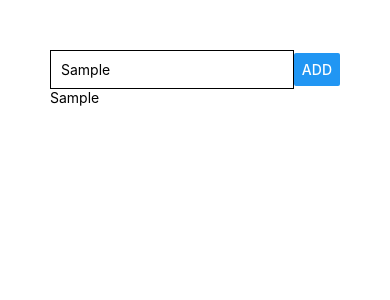
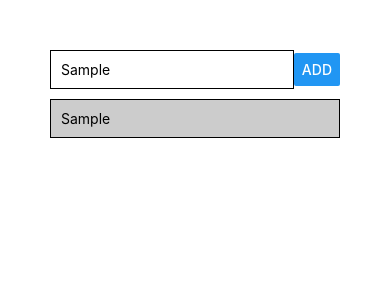
Before and after one commit to oguzhanturgut/first-react-native-project, a React Native app: screen / in a window 390 px wide. Both pictures are taken after typing "Sample" into the empty fields and a click on the button "ADD". Shown: the top 300 px of the page. Built offline with nearby package versions, Linux system fonts and the light colour scheme.

Commit message:
add FlatList for Todo list

```diff
--- a/App.js
+++ b/App.js
@@ -1,11 +1,11 @@
 import React, {useState} from 'react';
-import { StyleSheet,Text, View, Button, TextInput} from 'react-native';
+import { StyleSheet,Text, View, Button, TextInput, ScrollView, FlatList} from 'react-native';
 
 export default function App() {
   const [todo, setTodo] = useState('');
   const [todos, setTodos] = useState([]);
   const todoInputHandler = todoText => setTodo(todoText);
-  const addTodoHandler = () => setTodos(prevTodos =>  [...prevTodos, todo]);
+  const addTodoHandler = () => setTodos(prevTodos =>  [...prevTodos, {key:Math.random().toString(), text:todo}]);
 
     return (
         <View style={styles.screen}>
@@ -16,9 +16,9 @@ export default function App() {
                 />
                 <Button title="ADD" onPress={addTodoHandler}/>
             </View>
-        <View>
-          {todos.map(todo => <Text key={todo}>{todo}</Text>)}
-        </View>
+            <FlatList data={todos}
+                      renderItem={data => <View style={styles.listItem}><Text>{data.item.text}</Text></View>}
+            />
         </View>
 
     );
@@ -29,5 +29,5 @@ const styles = StyleSheet.create({
     padding:50
   },
   inputContainer:{flexDirection: 'row', justifyContent: 'space-between', alignItems: 'center'},
-  input:{width: '85%', borderColor: 'black', borderWidth: 1, padding: 10}
+  input:{width: '85%', borderColor: 'black', borderWidth: 1, padding: 10}, listItem:{padding:10, marginVertical:10, backgroundColor:'#ccc', borderColor:'black', borderWidth: 1}
 });
```
Lines whose indentation alone changed are shown as unchanged.
